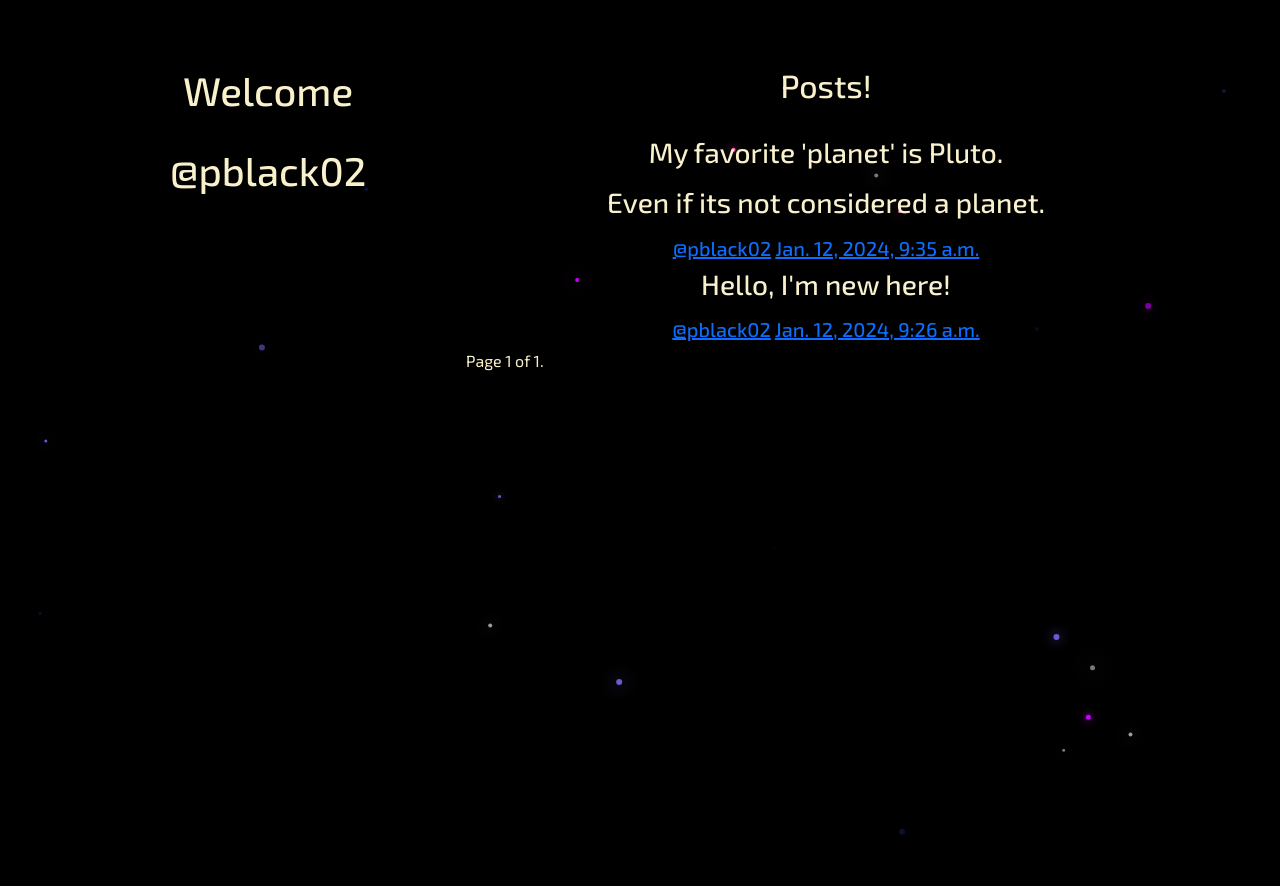
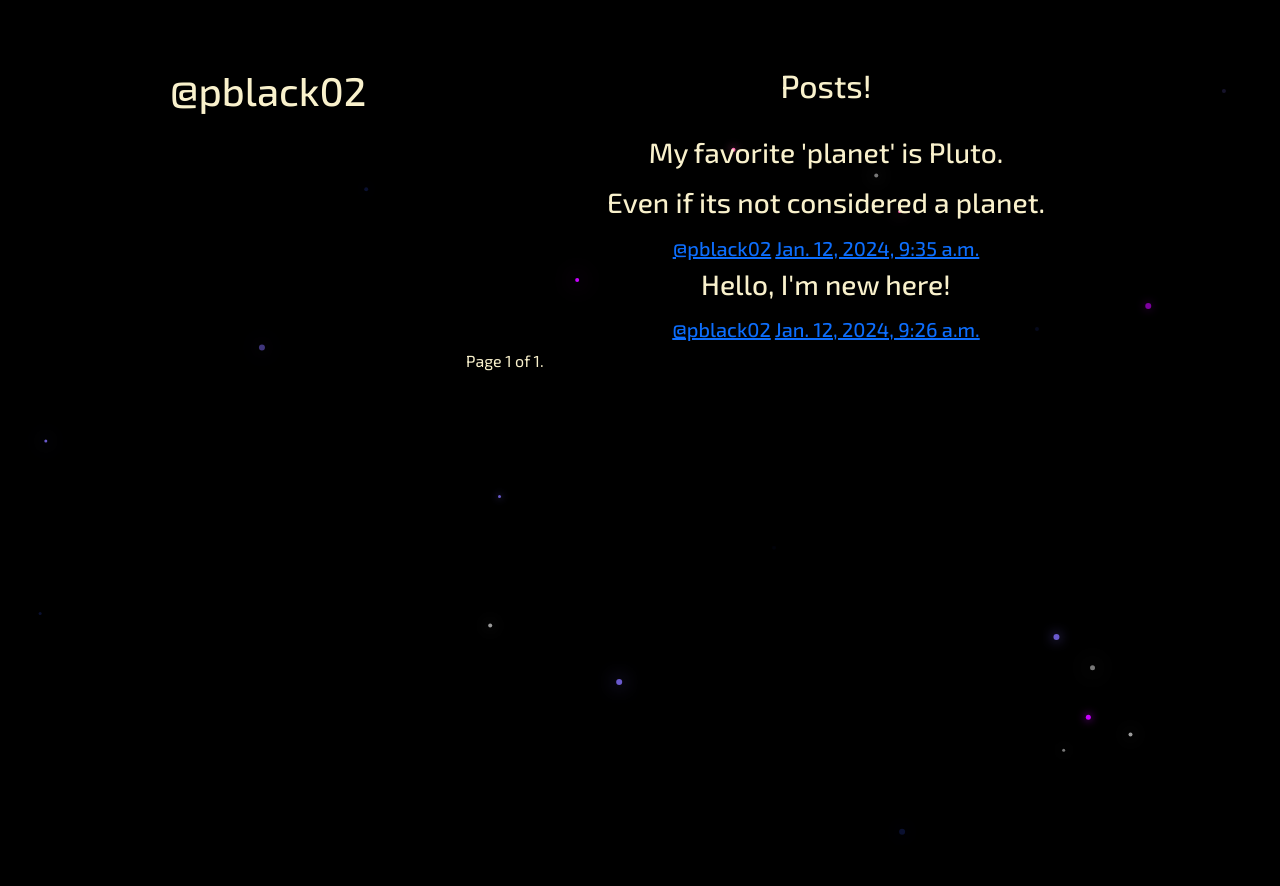
Before and after one commit to pblack02/Lean_Python, a Django app: page /posts/by/pblack02/ in a window 1280 px wide. Shown: the part 62-948 px from the top of the page. Run offline with Django 4.2, Linux system fonts and the light colour scheme; data comes from the database, SQL or seed files in the repository; both versions use the stored data as it was after the commit; some libraries are stand-ins or nearby versions.

Commit message:
Finished project

```diff
--- a/simplesocial/groups/templates/groups/group_detail.html
+++ b/simplesocial/groups/templates/groups/group_detail.html
@@ -21,6 +21,7 @@
     <div class="col-md-8 align-self-end">
         {% if group.posts.count == 0 %}
             <h2>No posts in this group yet!</h2>
+            <p class="user_href"><a class="postLink" href="{% url 'posts:create' %}">Create a post!</a></p>
         {% else %}
         {% for post in posts %}
             {% include "posts/_post.html" %}
--- a/simplesocial/posts/templates/posts/user_post_list.html
+++ b/simplesocial/posts/templates/posts/user_post_list.html
@@ -1,8 +1,6 @@
 {% extends 'posts/post_base.html' %}
 {% block prepost %}
     <div class="col-md-4">
-        <h1>Welcome</h1>
-        <br>
         <h1>@{{post_user.username}}</h1>
     </div>
 {% endblock %}
```
Also changed, not shown: simplesocial/db.sqlite3.
